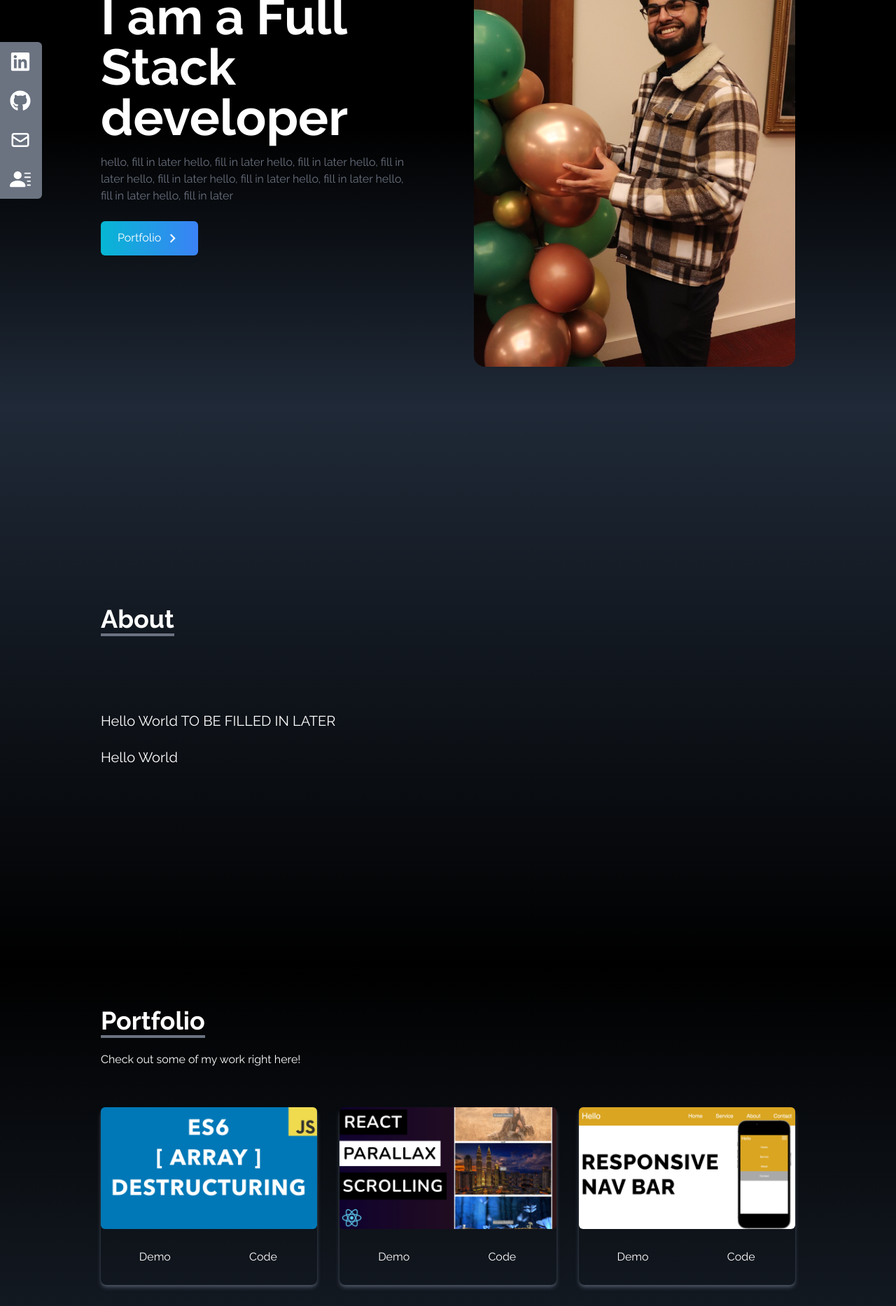
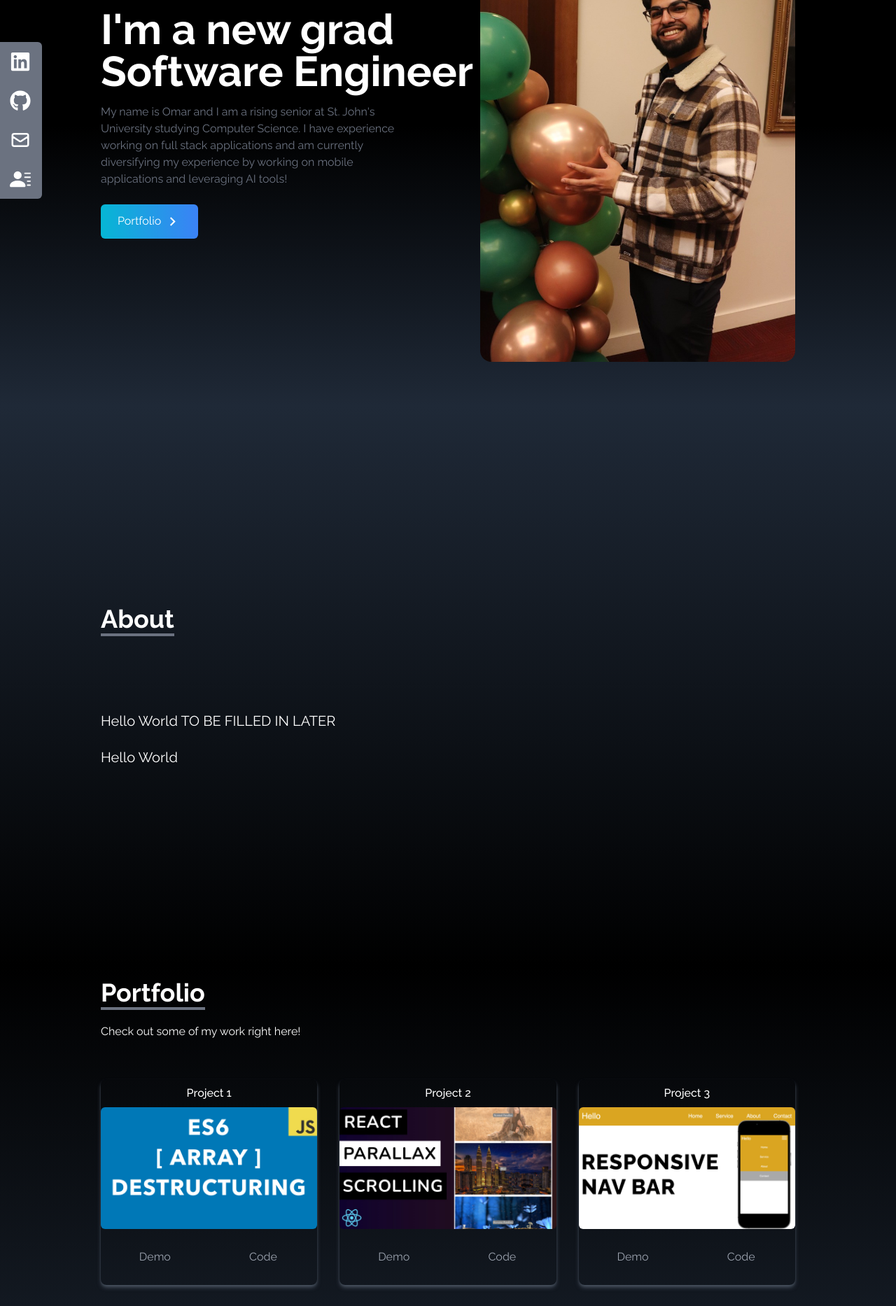
Before and after one commit to omar-narine/personal-site-v2, a Next.js app: page / in a window 1280 px wide. Shown: the part 220-2086 px from the top of the page at 70% size. Built offline with nearby package versions, Linux system fonts and the light colour scheme.

Commit message:
Updating social links, portfolio, & navbar highlights
Also added project names to portfolio section and setting up modal

```diff
--- a/src/app/page.js
+++ b/src/app/page.js
@@ -12,13 +12,14 @@ export default function Home() {
     >
       <div className="max-w-screen-lg mx-auto flex flex-col items-center justify-center h-full px-4 md:flex-row">
         <div className="flex flex-col justify-center items-center md:items-start h-full">
-          <h2 className="text-4xl md:text-7xl font-bold text-white">
-            I am a Full Stack developer
+          <h2 className="text-3xl md:text-6xl font-bold text-white">
+            I&apos;m a new grad Software Engineer
           </h2>
           <p className="text-gray-500 py-4 max-w-md">
-            hello, fill in later hello, fill in later hello, fill in later
-            hello, fill in later hello, fill in later hello, fill in later
-            hello, fill in later hello, fill in later hello, fill in later
+            My name is Omar and I am a rising senior at St. John&apos;s
+            University studying Computer Science. I have experience working on
+            full stack applications and am currently diversifying my experience
+            by working on mobile applications and leveraging AI tools!
           </p>
           <div>
             <Link
--- /dev/null
+++ b/src/components/Modal.js
@@ -0,0 +1,31 @@
+import React, { Children } from "react";
+import { FaBars, FaTimes } from "react-icons/fa";
+
+const Modal = ({ isVisible, onClose, children }) => {
+  if (!isVisible) return null;
+
+  const handleClose = (e) => {
+    if (e.target.id === "wrapper") onClose();
+  };
+
+  return (
+    <div
+      className="fixed inset-0 bg-black bg-opacity-25 backdrop-blur-sm flex justify-center items-center"
+      id="wrapper"
+      onClick={handleClose}
+    >
+      <div className="w-1/2 md:w-[400px] flex flex-col">
+        <div
+          className="md:hidden cursor-pointer text-white place-self-end py-2"
+          onClick={() => onClose()}
+        >
+          <FaTimes />
+        </div>
+
+        <div className="bg-white p-2 rounded-md">{children}</div>
+      </div>
+    </div>
+  );
+};
+
+export default Modal;
--- a/src/components/Navbar.js
+++ b/src/components/Navbar.js
@@ -44,7 +44,7 @@ const Navbar = () => {
         {links.map(({ id, link, text }) => (
           <li
             key={id}
-            className="px-4 cursor-pointer capitalize font-medium text-gray-500 hover:scale-125 duration-200"
+            className="px-4 cursor-pointer capitalize font-medium text-gray-500 hover:scale-110 hover:text-blue-300 duration-200"
           >
             <Link to={link} smooth duration={500}>
               {text}
--- a/src/components/Portfolio.js
+++ b/src/components/Portfolio.js
@@ -1,3 +1,4 @@
+"use client";
 import Image from "next/image";
 import arrayDestruct from "../assets/portfolio/arrayDestruct.jpg";
 import installNode from "../assets/portfolio/installNode.jpg";
@@ -5,36 +6,74 @@ import navbar from "../assets/portfolio/navbar.jpg";
 import reactParallax from "../assets/portfolio/reactParallax.jpg";
 import reactWeather from "../assets/portfolio/reactWeather.jpg";
 import reactSmooth from "../assets/portfolio/reactSmooth.jpg";
+import Link from "next/link";
+import { Fragment, useState } from "react";
+import Modal from "./Modal";
 
 const Portfolio = () => {
+  const [errorModalOpen, setErrorModal] = useState(false);
+  const [demoModalOpen, setDemoModal] = useState(false);
+  const [codeModalOpen, setCodeModal] = useState(false);
+
+  const linkRedirect = (link) => {
+    if (!link) {
+      setErrorModal(true);
+    }
+  };
+
   const portfolios = [
     {
       id: 1,
       src: arrayDestruct,
+      name: "Project 1",
+      demoLink: null,
+      repoLink: null,
     },
     {
       id: 2,
       src: reactParallax,
+      name: "Project 2",
+      demoLink: null,
+      repoLink: null,
     },
     {
       id: 3,
       src: navbar,
+      name: "Project 3",
+      demoLink: null,
+      repoLink: null,
     },
     {
       id: 4,
       src: reactSmooth,
+      name: "Project 4",
+      demoLink: null,
+      repoLink: null,
     },
     {
       id: 5,
       src: installNode,
+      name: "Project 5",
+      demoLink: null,
+      repoLink: null,
     },
     {
       id: 6,
       src: reactWeather,
+      name: "Project 6",
+      demoLink: null,
+      repoLink: null,
     },
   ];
 
   return (
+    <Fragment>
+      <Modal isVisible={errorModalOpen} onClose={() => setErrorModal(false)}>
+        <div className="backdrop-blur">test</div>
+      </Modal>
+      <Modal isVisible={demoModalOpen} onClose={() => setErrorModal(false)}>
+        <div className="backdrop-blur">test</div>
+      </Modal>
       <div
         name="portfolio"
         className="pt-[120px] md:pt-0 bg-gradient-to-b from-black to-gray-800 w-full text-white md:h-screen"
@@ -46,19 +85,32 @@ const Portfolio = () => {
             </p>
             <p className="py-6">Check out some of my work right here!</p>
           </div>
-        <div className="grid sm:grid-cols-2 md:grid-cols-3 gap-8 px-12 sm:px-0">
-          {portfolios.map(({ id, src }) => (
-            <div key={id} className="shadow-md shadow-gray-600 rounded-lg">
+          <div className="grid sm:grid-cols-2 md:grid-cols-3 gap-8 px-12 sm:px-0 ">
+            {portfolios.map(({ id, src, name }) => (
+              <div
+                key={id}
+                className="shadow-md shadow-gray-600
+            rounded-lg"
+              >
+                <div className="flex justify-center p-2 rounded-t-lg font-medium">
+                  <p>{name}</p>
+                </div>
                 <Image
                   src={src}
                   alt=""
                   className="rounded-md duration-200 hover:scale-105"
                 />
-              <div className="flex items-center justify-center">
-                <button className="w-1/2 px-6 py-3 m-4 duration-200 hover:scale-105">
+                <div className="flex items-center justify-center text-gray-400">
+                  <button
+                    onClick={() => linkRedirect()}
+                    className="w-1/2 px-6 py-3 m-4 duration-200 hover:scale-105 hover:text-blue-300"
+                  >
                     Demo
                   </button>
-                <button className="w-1/2 px-6 py-3 m-4 duration-200 hover:scale-105">
+                  <button
+                    onClick={() => linkRedirect()}
+                    className="w-1/2 px-6 py-3 m-4 duration-200 hover:scale-105 hover:text-blue-300"
+                  >
                     Code
                   </button>
                 </div>
@@ -67,6 +119,7 @@ const Portfolio = () => {
           </div>
         </div>
       </div>
+    </Fragment>
   );
 };
 
--- a/src/components/SocialLinks.js
+++ b/src/components/SocialLinks.js
@@ -55,7 +55,7 @@ const SocialLinks = () => {
           <li
             key={id}
             className={
-              "flex justify-between items-center w-40 h-14 px-4 ml-[-100px] hover:ml-[-10px] duration-300 bg-gray-500" +
+              "flex justify-between items-center w-40 h-14 px-4 ml-[-100px] hover:ml-[-10px] hover:bg-blue-300 duration-300 bg-gray-500" +
               " " +
               style
             }
```
Lines whose indentation alone changed are shown as unchanged.
